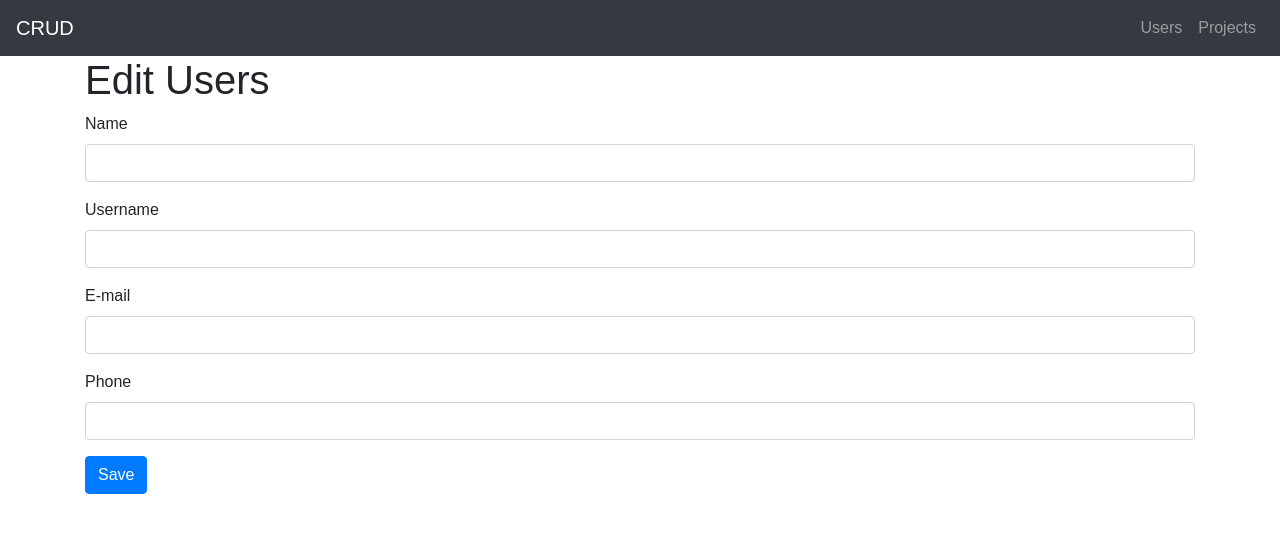
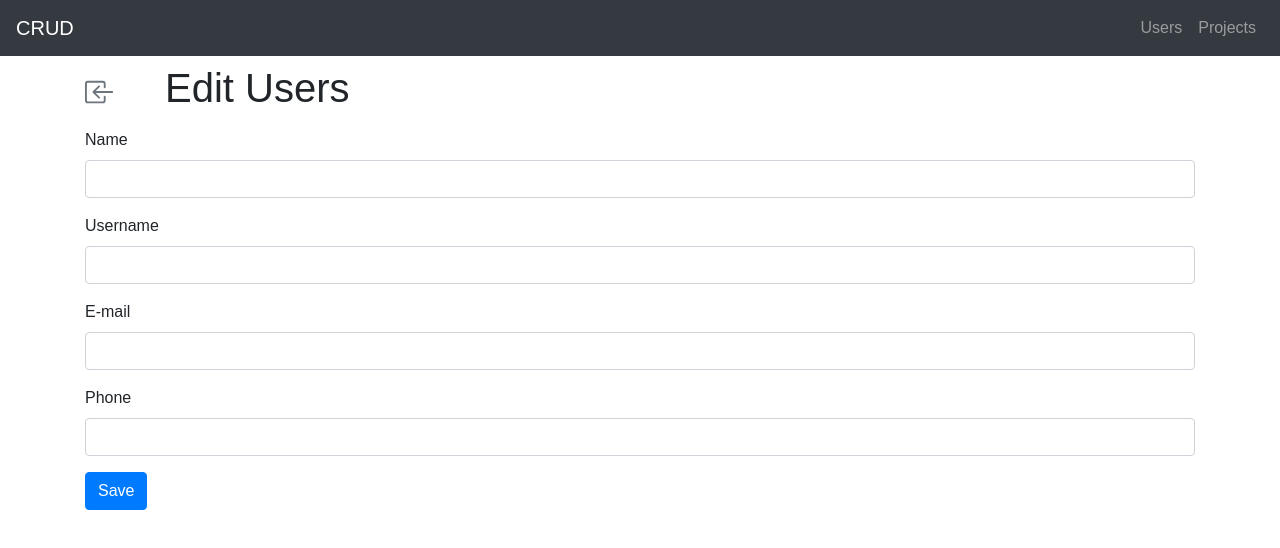
Before and after one commit to camposyuri/users-crud, a React (Create React App) app in the folder frontend/: page /edit/1 in a window 1280 px wide. Shown: the top 548 px of the page. Built offline with nearby package versions, Linux system fonts and the light colour scheme; no server answers.

Commit message:
[ADD] - Creating button back to '/users' and add react-icons

```diff
--- a/frontend/package.json
+++ b/frontend/package.json
@@ -11,7 +11,7 @@
     "primeflex": "^2.0.0",
     "react": "^17.0.1",
     "react-dom": "^17.0.1",
-    "react-icons": "^3.11.0",
+    "react-icons": "^4.1.0",
     "react-router-dom": "^5.2.0",
     "react-scripts": "4.0.0",
     "reactstrap": "^8.7.1",
--- a/frontend/src/pages/EditUser/index.js
+++ b/frontend/src/pages/EditUser/index.js
@@ -1,7 +1,17 @@
 import React, { useEffect, useState } from "react";
-import { Redirect } from "react-router-dom";
-import { Button, Container, Form, FormGroup, Input, Label } from "reactstrap";
+import { Link, Redirect } from "react-router-dom";
+import {
+  Container,
+  Form,
+  Button,
+  FormGroup,
+  Input,
+  Label,
+  Row,
+  Col,
+} from "reactstrap";
 import api from "../../services/api";
+import { BsBoxArrowInLeft } from "react-icons/bs";
 
 const EditUser = ({ match }) => {
   const [form, setForm] = useState({
@@ -43,7 +53,14 @@ const EditUser = ({ match }) => {
   return (
     <>
       <Container>
-        <h1>Edit Users</h1>
+        <Row className="my-2">
+          <Col md="1" className="d-flex align-items-center">
+            <Link to="/users">
+              <BsBoxArrowInLeft className="text-secondary" size="30" />
+            </Link>
+          </Col>
+          <h1>Edit Users</h1>
+        </Row>
         <Form>
           <FormGroup>
             <Label htmlFor="name">Name</Label>
```
Also changed, not shown: 1 other file (tests, documents, lock files or other folders).
